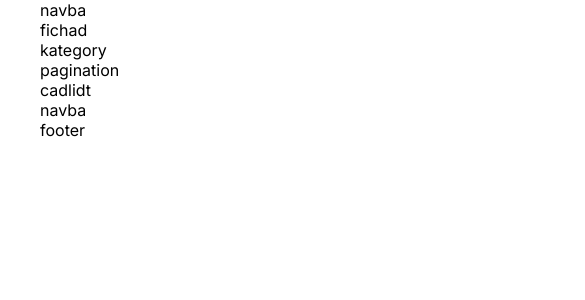
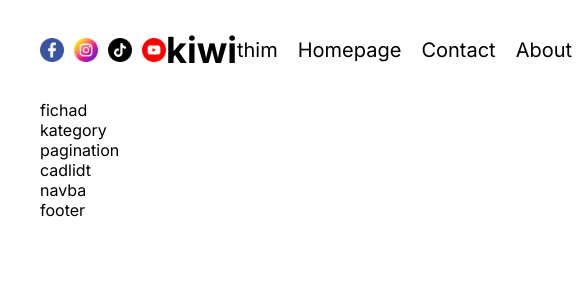
Before and after one commit to king-luvaha/blog-app, a Next.js app: page / in a window 390 px wide. Shown: the top 300 px of the page, 585 px wide, since content can reach past the window. Built offline with nearby package versions, Linux system fonts and the light colour scheme.

Commit message:
Responsive Navbar Design

```diff
--- /dev/null
+++ b/src/components/authLinks/AuthLinks.jsx
@@ -0,0 +1,24 @@
+import React from 'react'
+import styles from "./authLinks.module.css"
+import Link from 'next/link';
+
+const AuthLinks = () => {
+
+  //temporary
+  const status = "notauthenticated";
+
+  return (
+    <>
+      {status === "notauthenticated" ? (
+        <Link href="/login">Login</Link>
+      ) : (
+          <>
+            <Link href="/write">Write</Link>
+            <span className={styles.link}>Logout</span>
+          </>
+      )}
+    </>
+  )
+}
+
+export default AuthLinks
--- /dev/null
+++ b/src/components/authLinks/authLinks.module.css
@@ -0,0 +1,3 @@
+.link{
+    cursor: pointer;
+}
--- a/src/components/navbar/Navbar.jsx
+++ b/src/components/navbar/Navbar.jsx
@@ -1,10 +1,27 @@
 import React from 'react'
 import styles from "./navbar.module.css"
+import Image from 'next/image'
+import Link from 'next/link'
+import AuthLinks from '../authLinks/AuthLinks'
+import ThemeToggle from '../themeToggle/ThemeToggle'
 
 const Navbar = () => {
   return (
     <div className={styles.container}>
-      navba
+      <div className={styles.social}>
+        <Image src="/facebook.png" alt='facebook' width={24} height={24}/>
+        <Image src="/instagram.png" alt='instagram' width={24} height={24}/>
+        <Image src="/tiktok.png" alt='tiktok' width={24} height={24}/>
+        <Image src="/youtube.png" alt='youtube' width={24} height={24}/>
+      </div>
+      <div className={styles.logo}>kiwi</div>
+      <div className={styles.links}>
+        <ThemeToggle />
+        <Link href="/">Homepage</Link>
+        <Link href="/">Contact</Link>
+        <Link href="/">About</Link>
+        <AuthLinks />
+      </div>
     </div>
   )
 }
--- a/src/components/navbar/navbar.module.css
+++ b/src/components/navbar/navbar.module.css
@@ -0,0 +1,26 @@
+.container{
+    display: flex;
+    align-items: center;
+    justify-content: space-between;
+    height: 100px;
+}
+
+.social{
+    display: flex;
+    gap: 10px;
+    flex: 1;
+}
+
+.logo{
+    flex: 1;
+    text-align: center;
+    font-size: 36px;
+    font-weight: bold;
+}
+
+.links{
+    display: flex;
+    gap: 20px;
+    flex: 1;
+    font-size: 20px;
+}
--- /dev/null
+++ b/src/components/themeToggle/ThemeToggle.jsx
@@ -0,0 +1,12 @@
+import React from 'react'
+import styles from "./themeToggle.module.css"
+
+const ThemeToggle = () => {
+  return (
+    <div className={styles.container}>
+      thim
+    </div>
+  )
+}
+
+export default ThemeToggle
```
Also changed, not shown: src/components/themeToggle/themeToggle.module.css (added).
